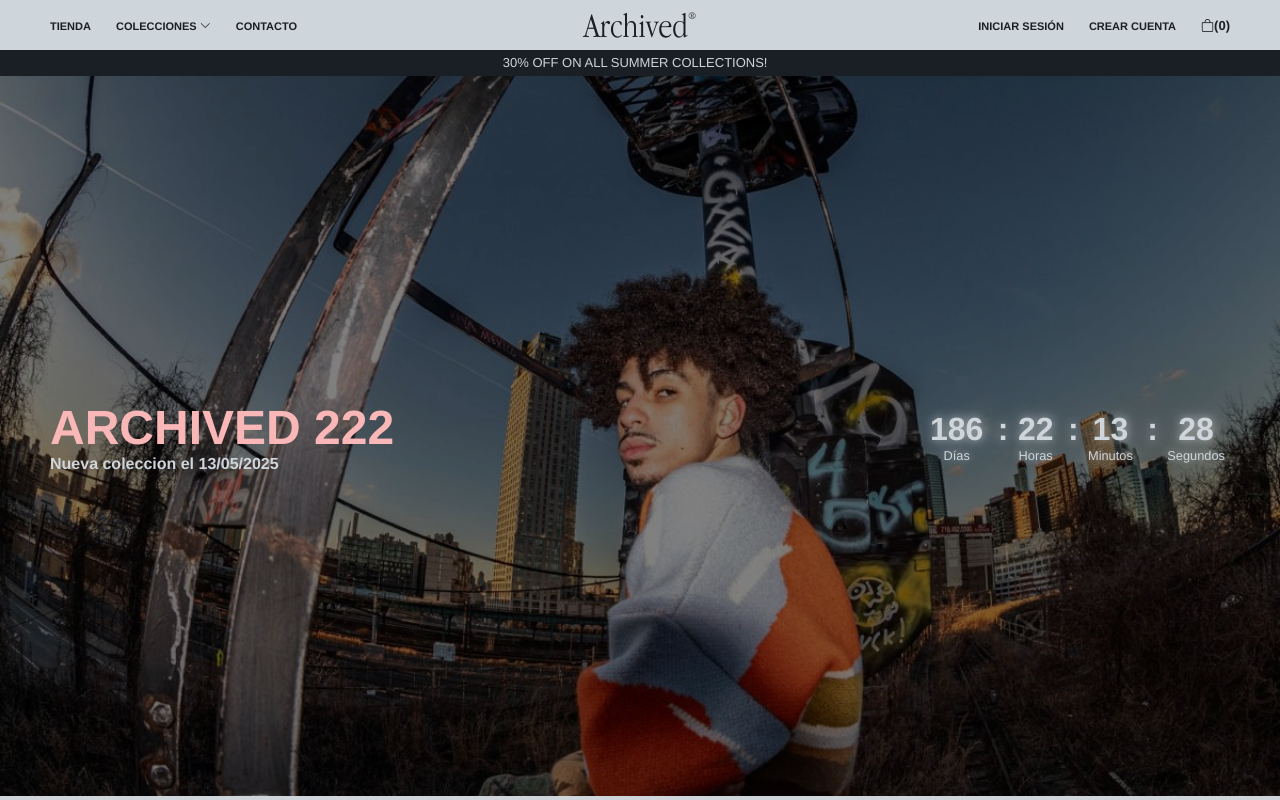
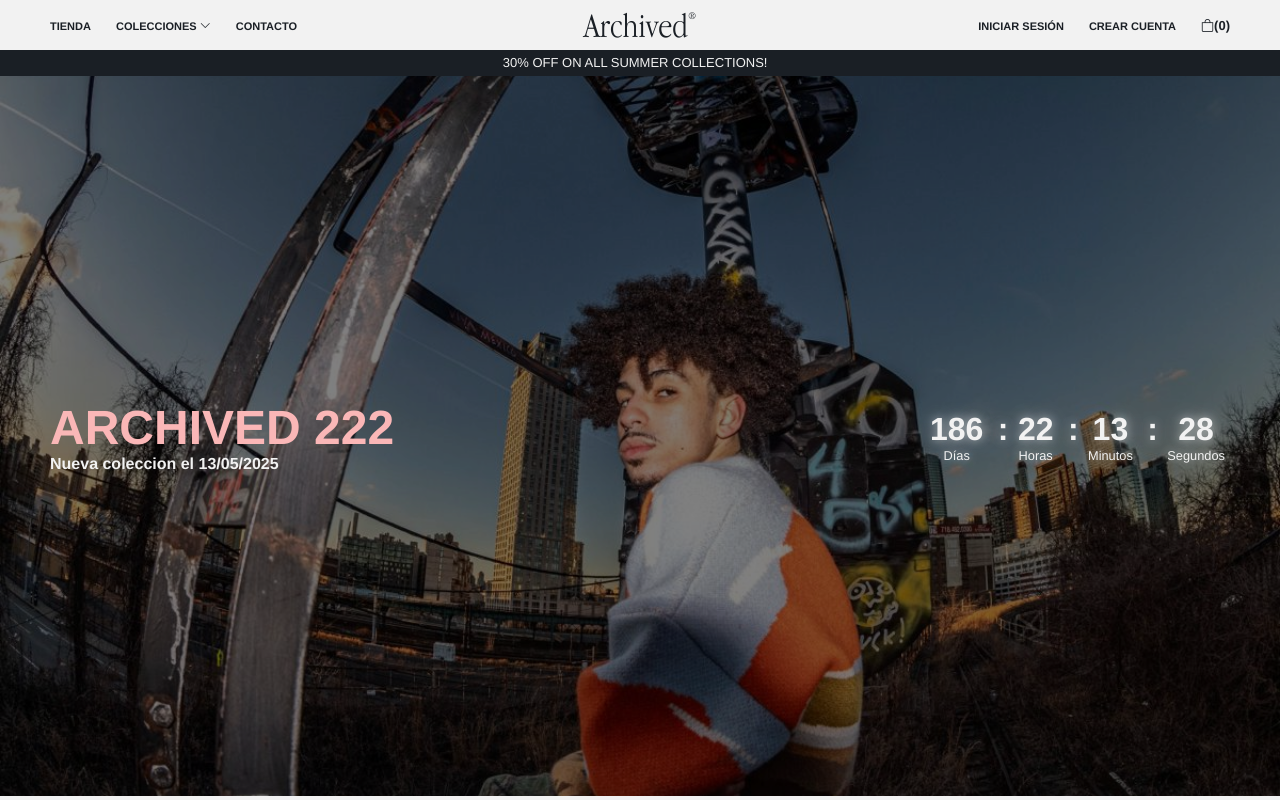
Before and after one commit to Tiagoroodriguez/archived-web, a React (Vite) app in the folder client/: page / in a window 1280 px wide. Shown: the top 800 px of the page. Built offline with nearby package versions, Linux system fonts and the light colour scheme; no server answers.

Commit message:
bg color

```diff
--- a/client/index.css
+++ b/client/index.css
@@ -14,7 +14,7 @@
   --color-secundario: #301e129f;
   --color-texto: rgb(152, 152, 245);
 
-  --bg-color: #CED5DB;
+  --bg-color: #f2f2f2;
   --text-color: #1A1F25;
   --primary-color: #2E373E;
   --secondary-color: #68767F;
```
